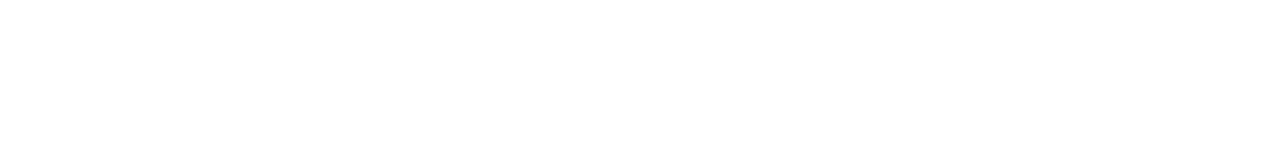
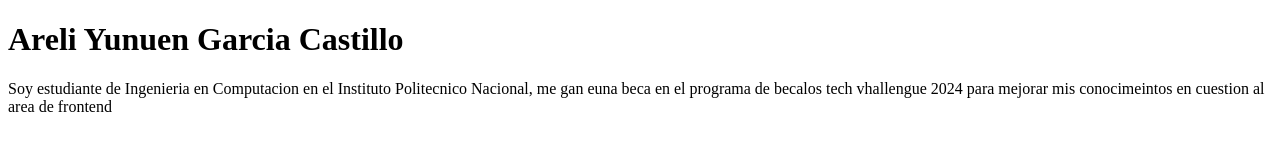
Before and after one commit to areli-ygc/cv-prueba, a plain HTML site: page index.html in a window 1280 px wide. Drawn offline with Linux system fonts and the light colour scheme.

Commit message:
agregando mis datos

```diff
--- a/index.html
+++ b/index.html
@@ -6,6 +6,7 @@
     <title>Curriculum vitae</title>
 </head>
 <body>
-
+    <h1>Areli Yunuen Garcia Castillo</h1>
+    <p>Soy estudiante de Ingenieria en Computacion en el Instituto Politecnico Nacional, me gan euna beca en el programa de becalos tech vhallengue 2024 para mejorar mis conocimeintos en cuestion al area de frontend</p>
 </body>
 </html>
```
